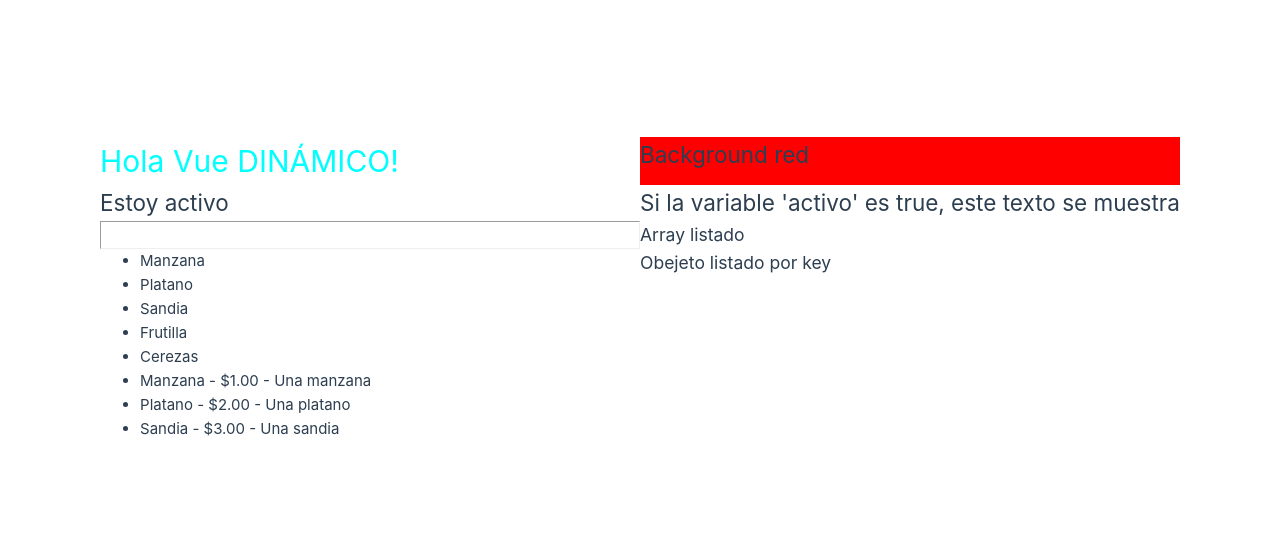
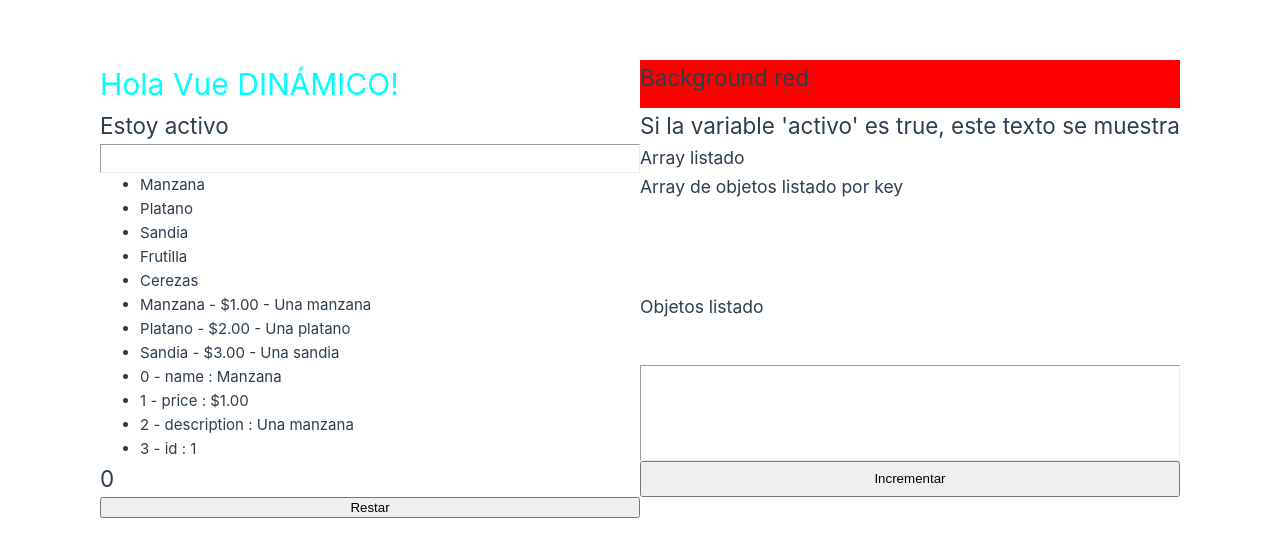
Before and after one commit to jmo-bancaeticalat/MyVueApp, a Vue app in the folder vue-project/: page / in a window 1280 px wide. Shown: the part 111-668 px from the top of the page. Built offline with nearby package versions, Linux system fonts and the light colour scheme.

Commit message:
Update App.vue

```diff
--- a/vue-project/src/App.vue
+++ b/vue-project/src/App.vue
@@ -1,5 +1,7 @@
 
 <script setup>
+import { ref } from 'vue';
+
   const text = 'dinámico!';
   const StyleBackground = 'Background: red';
   const activo = true;
@@ -28,6 +30,23 @@
 
   ];
 
+const objetoFruta = {
+    name:'Manzana',
+    price: '$1.00',
+    description: 'Una manzana',
+    id: '1'
+  };
+
+// Variable reactiva
+let counter = ref(0);
+
+const incrementar = () => {
+  counter.value++;
+}
+const restar = () => {
+  counter.value--;
+}
+
 
 </script>
 <template>
@@ -55,13 +74,26 @@
 
   <!-- En el v-for usado en un objeto se usa el atributo 'key' para el elemento unico que no se debe de repetir  -->
   <!-- Ademas mostramos los elementos de los objetos  -->
-  <h3>Obejeto listado por key</h3>
+  <h3>Array de objetos listado por key</h3>
   <ul>
     <li v-for="tiendaFrutas in arrayTiendaFrutas" :key="tiendaFrutas.id">
       {{ tiendaFrutas.name }} - {{ tiendaFrutas.price }} - {{ tiendaFrutas.description }}
     </li>
   </ul>
 
+  <!-- En v-for en OBJETOS  -->
+  <h3>Objetos listado</h3>
+  <ul>
+    <li v-for="(value, propiedad, index) in objetoFruta" :key="value">
+      {{ index }} - {{ propiedad }} : {{ value }}
+    </li>
+  </ul>
+
+
+  <hr>
+  <h2>{{ counter }}</h2>
+  <button @click="incrementar">Incrementar</button>
+  <button @click="restar">Restar</button>
 </template>
 
 <style>
```
